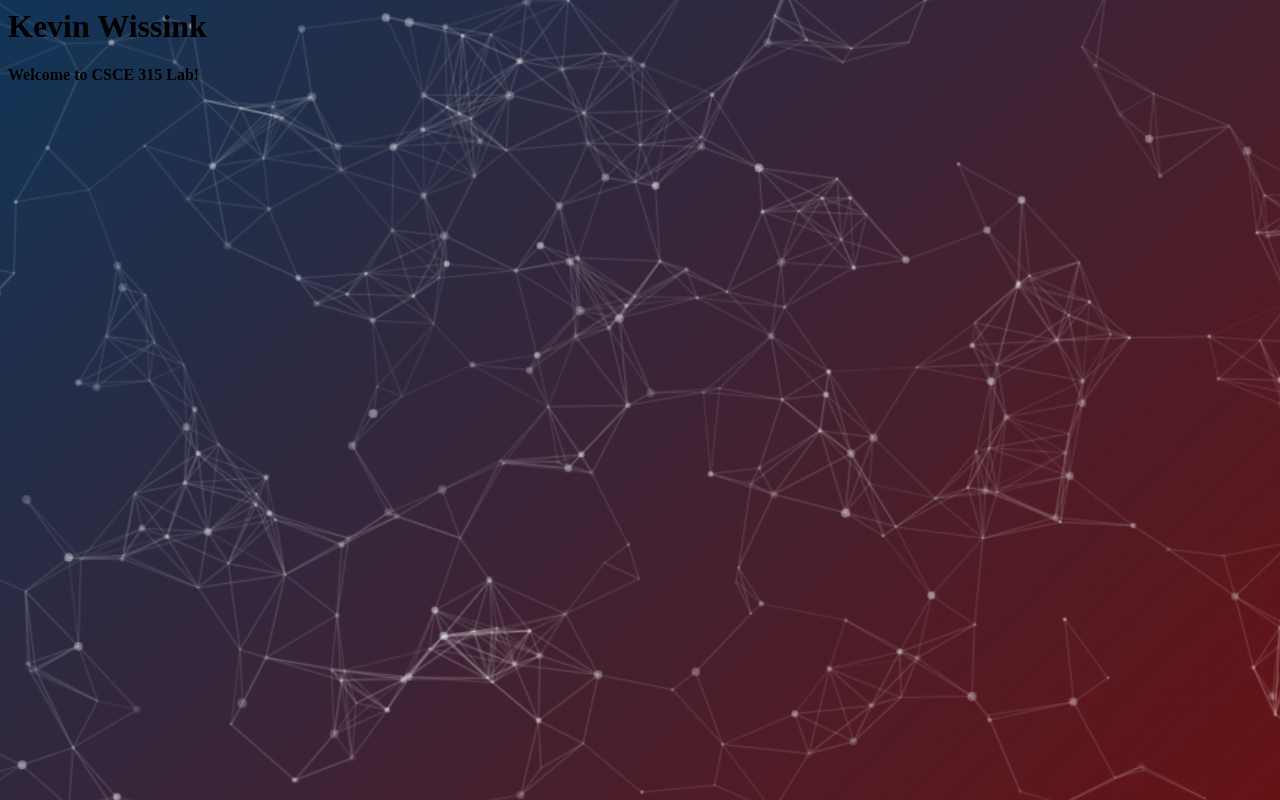
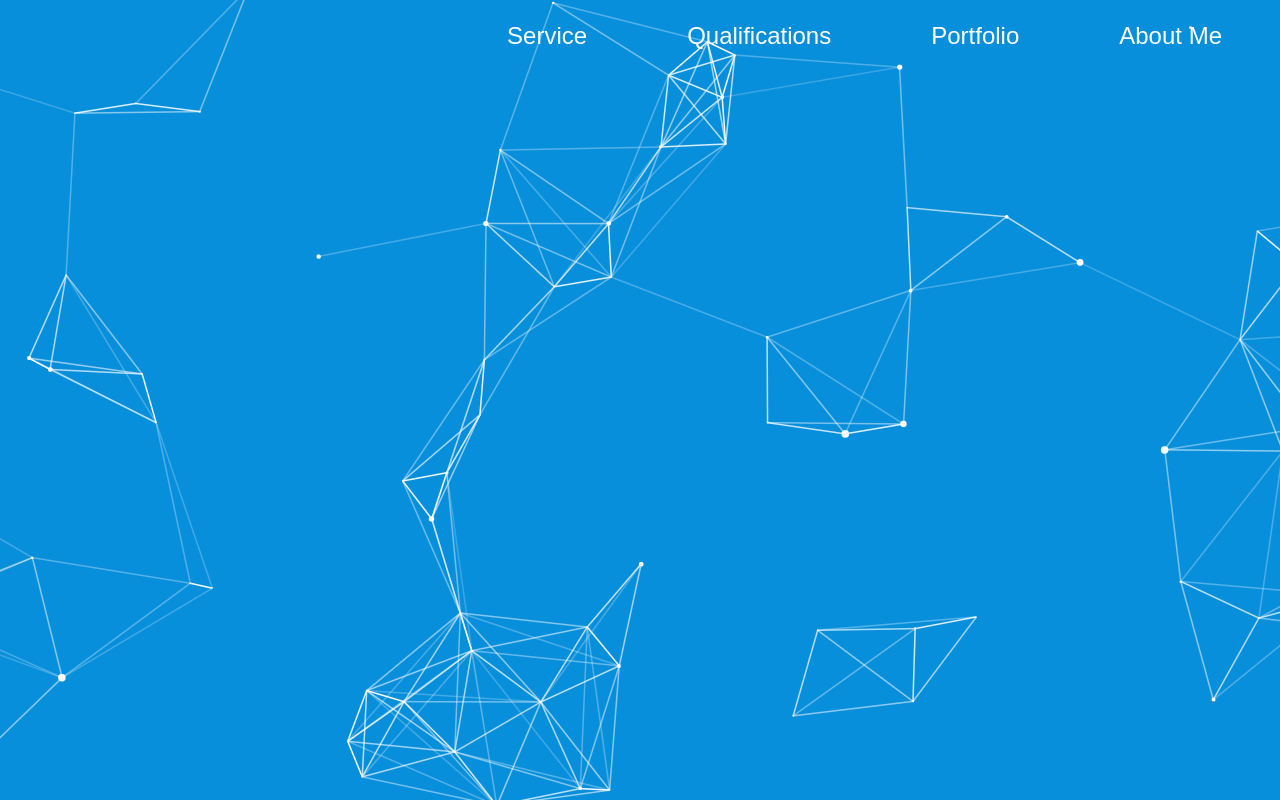
Before and after one commit to KevinWissink/Website-1.0, a plain HTML site: page index.html in a window 1280 px wide. Drawn offline with Linux system fonts and the light colour scheme.

Commit message:
Navagation bar Update

```diff
--- a/customizations.css
+++ b/customizations.css
@@ -1,6 +1,31 @@
 body {
-    background: url(Background.png);
+    background: url(Landing_Background.png);
     background-repeat: no-repeat;
     background-attachment: fixed;
     background-position: center;
 }
+
+.navbar-nav {
+    list-style-type: none;
+    margin: 0;
+    padding: 0;
+}
+
+li {
+    display: inline;
+}
+
+.navagation {
+    color: white;
+    display: block;
+    float: right;
+    font: 24px Arial;
+    padding: 14px 50px;
+    text-decoration: none;
+    text-align: center;
+
+}
+
+.navagation:hover {
+    background-color: #027ebc;
+}
--- a/index.html
+++ b/index.html
@@ -1,10 +1,28 @@
+<!DOCTYPE html>
 <html>
 	<head>
 		<title>Kevin Wissink</title>
 		<link rel="stylesheet" href="customizations.css">
 	</head>
 	<body>
-		<h1>Kevin Wissink</h1>
-		<p><strong>Welcome to CSCE 315 Lab!</strong></p>
+		<!-- Navagation Bar -->
+		<nav class="navbar navbar-expand-sm bg-light">
+
+			<ul class="navbar-nav">
+			  <li class="About Me">
+				<a class="navagation" href="About_Me.html">About Me</a>
+			  </li>
+			  <li class="Portfolio">
+				<a class="navagation" href="Portfolio.html">Portfolio</a>
+			  </li>
+			  <li class="Qualifications">
+				<a class="navagation" href="Qualifications.html">Qualifications</a>
+			  </li>
+			  <li class="Service">
+				<a class="navagation" href="Service.html">Service</a>
+			  </li>
+			</ul>
+
+		</nav>
 	</body>
 </html>
```
Also changed, not shown: About_Me.html (added), Landing_Background.png (added), Portfolio.html (added), Qualifications.html (added), Service.html (added).
